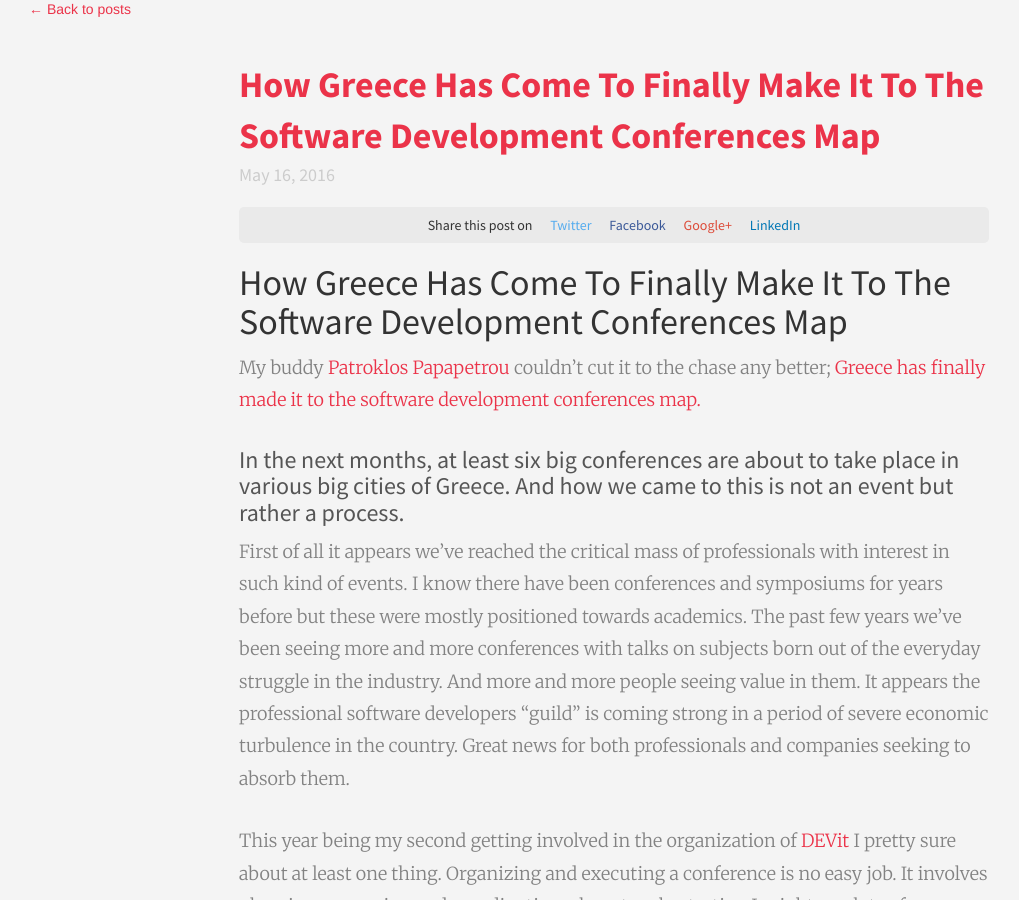
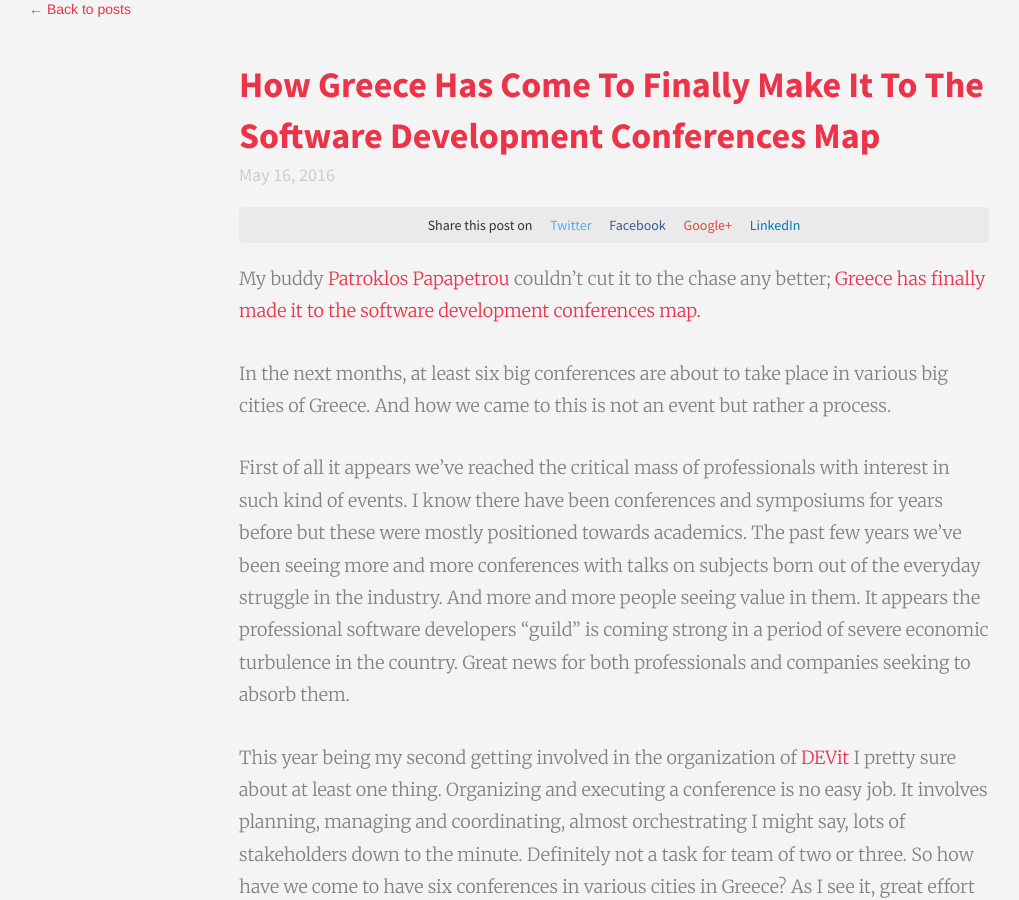
Before and after one commit to attheodo/attheodo.github.io, a Jekyll site: the page built from _posts/2016-5-16-How-Greece-Came-To-Make-It-To-Software-Development-Conferences-Map.md, in a window 1280 px wide and 900 px high, scrolled down 511 px. Shown: the whole window, without its empty margins (41-1060 px from the left). Built offline with Jekyll 4.4.1, drawn with Linux system fonts in a browser that asks for light colours; Markdown is read by kramdown in place of the engine named in the settings.

Commit message:
minor formatting fixes

```diff
--- a/_posts/2016-5-16-How-Greece-Came-To-Make-It-To-Software-Development-Conferences-Map.md
+++ b/_posts/2016-5-16-How-Greece-Came-To-Make-It-To-Software-Development-Conferences-Map.md
@@ -5,11 +5,9 @@ title: How Greece Has Come To Finally Make It To The Software Development Confer
 facebook_image: devit1.jpg
 ---
 
-# How Greece Has Come To Finally Make It To The Software Development Conferences Map
-
 My buddy [Patroklos Papapetrou](@softwaregarden) couldn't cut it to the chase any better; [Greece has finally made it to the software development conferences map.](https://www.linkedin.com/pulse/greece-made-finally-software-development-conferences-patroklos)
 
-#### In the next months, at least six big conferences are about to take place in various big cities of Greece. And how we came to this is not an event but rather a process.
+In the next months, at least six big conferences are about to take place in various big cities of Greece. And how we came to this is not an event but rather a process.
 
 First of all it appears we've reached the critical mass of professionals with interest in such kind of events. I know there have been conferences and symposiums for years before but these were mostly positioned towards academics. The past few years we've been seeing more and more conferences with talks on subjects born out of the everyday struggle in the industry. And more and more people seeing value in them. It appears the professional software developers "guild" is coming strong in a period of severe economic turbulence in the country. Great news for both professionals and companies seeking to absorb them.
 
@@ -28,8 +26,9 @@ Finally, and frankly quite interestingly, we have the local businesses. Organiza
 So, in terms of how I see it, that's the process that got us here. Excitingly, the process is marking milestones in the roadmap done.
 
 #### It is still happening. It's going forward. We are going forward.
+<br>
+As a bonus, here are X reasons to attend at least one of the conferences taking place in Greece:
 
-As a bonus, here are X reasons to attend at least one of the conferences taking place in Greece:
 - **It's affordable**
     - At around 60€-80€ we get a full day of great presentations, lots of coffee, swag and free meal!
 - **The atmosphere is relaxed**
```
